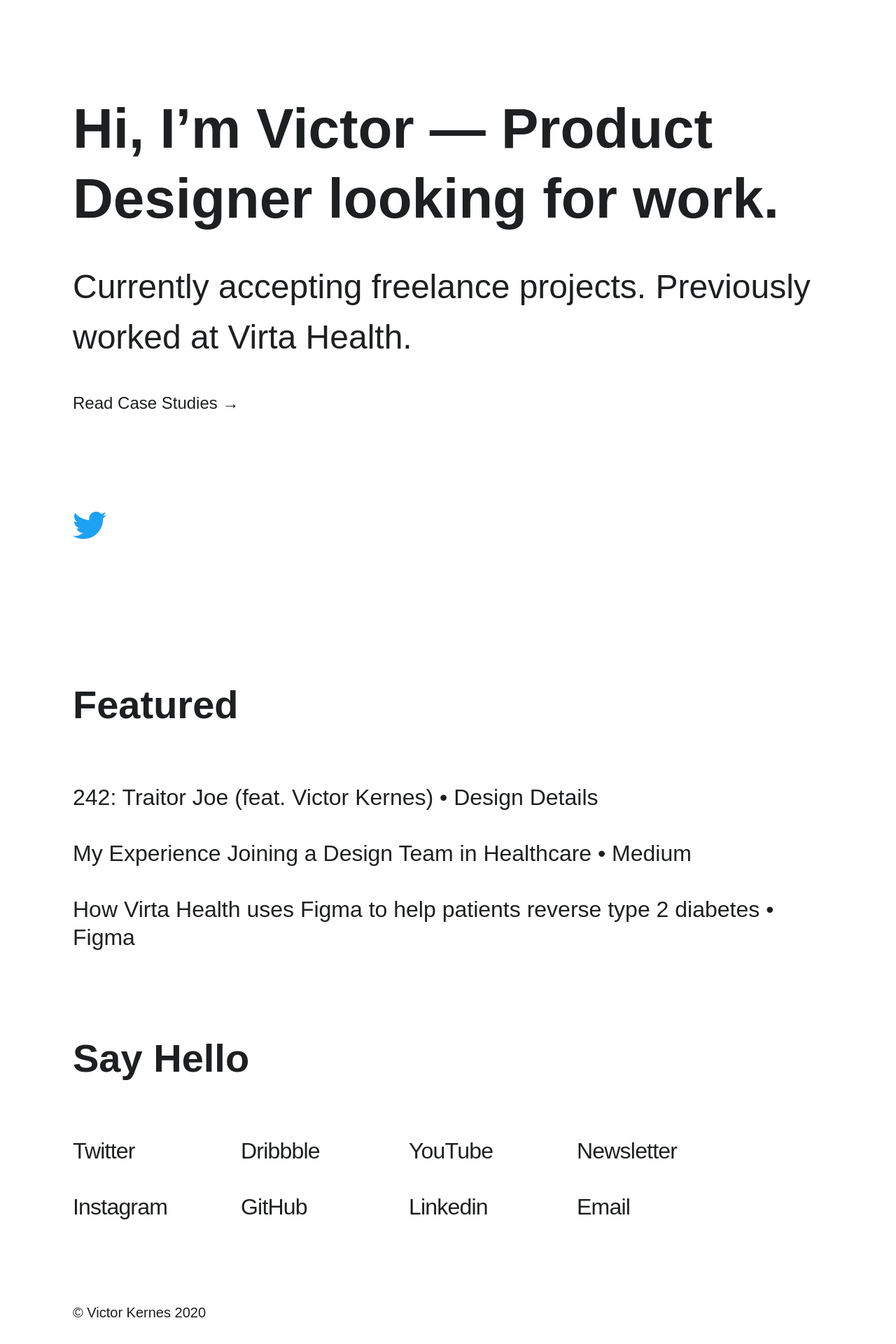
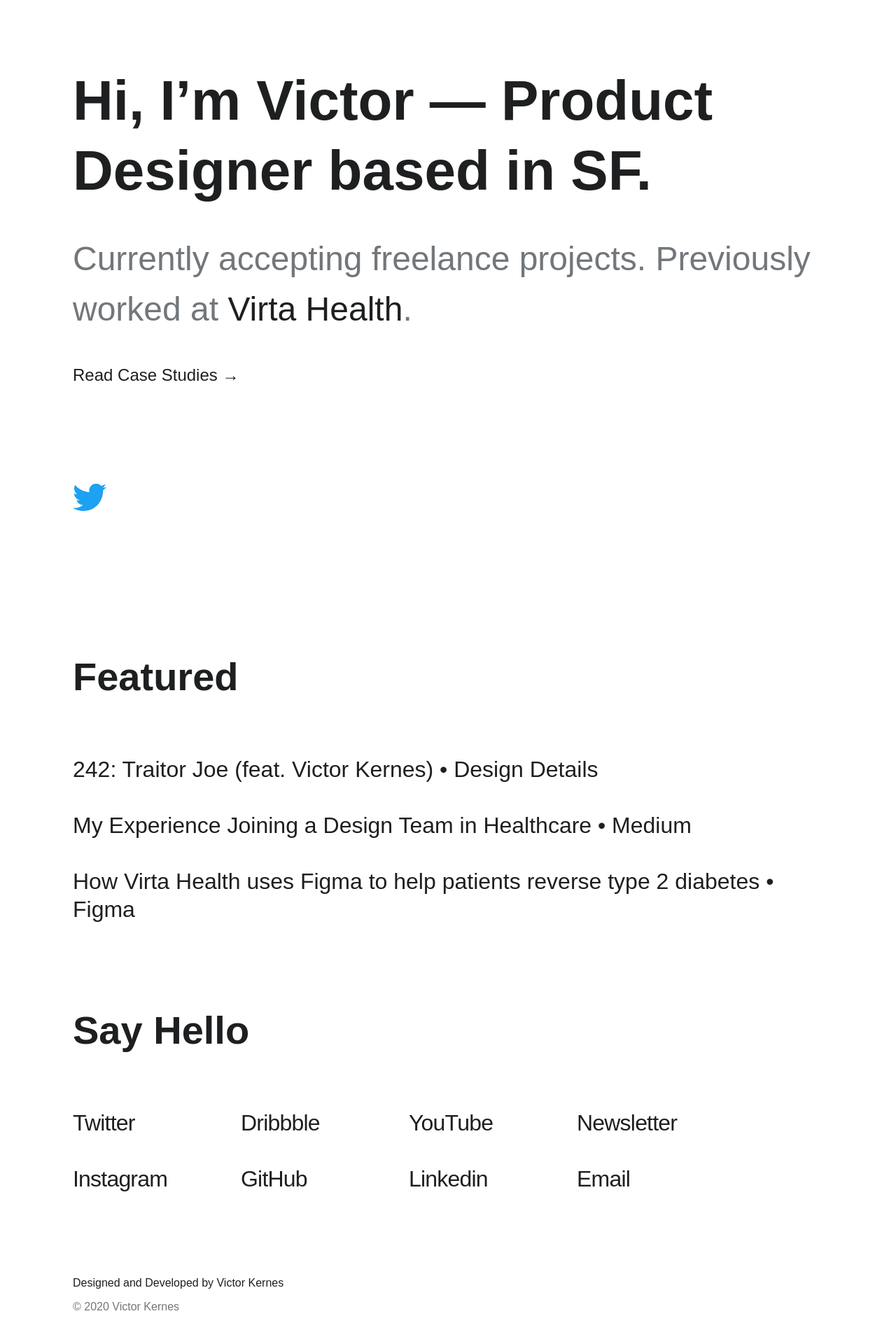
Before and after one commit to victorkernes/victor-kernes-next, a Next.js app: page / in a window 1280 px wide. Shown: the part 106-2026 px from the top of the page at 70% size. Built offline with nearby package versions, Linux system fonts and the light colour scheme.

Commit message:
Adding nav style

```diff
--- a/components/Footer/Footer.module.css
+++ b/components/Footer/Footer.module.css
@@ -32,8 +32,13 @@
   font-style: normal;
   letter-spacing: -0.05rem;
 }
+.Developer {
+  font-size: 1rem;
+  padding-bottom: 1rem;
+}
 .Copyright {
-  font-size: 1.25rem;
+  font-size: 1rem;
+  color: #72777b;
 }
 @media (max-width: 720px) {
   .FooterContainer {
--- a/components/Footer/index.js
+++ b/components/Footer/index.js
@@ -59,7 +59,8 @@
           </p>
         </div>
       </div>
-      <p className={styles.Copyright}>© Victor Kernes 2020</p>
+      <p className={styles.Developer}>Designed and Developed by Victor Kernes</p>
+      <p className={styles.Copyright}>© 2020 Victor Kernes</p>
     </div>
   </footer>
 );
--- a/components/Nav/Nav.module.css
+++ b/components/Nav/Nav.module.css
@@ -1,3 +1,8 @@
+.Nav {
+  position: fixed;
+  min-width: 100%;
+  -webkit-backdrop-filter: blur(20px) saturate(130%);
+}
 .NavContainer {
   max-width: 1072px;
   margin: 0 auto;
--- a/components/Nav/index.js
+++ b/components/Nav/index.js
@@ -1,7 +1,8 @@
 import styles from "./Nav.module.css";
 
 const Nav = () => (
-  <nav className={styles.NavContainer}>
+  <nav className={styles.Nav}>
+    <div className={styles.NavContainer}>
       <div className={styles.NavContainerLeft}>
         <ul className={styles.NavLinksLeft}>
           <li className="f4 bold">
@@ -43,6 +44,7 @@
           </li>
         </ul>
       </div>
+    </div>
   </nav>
 );
 export default Nav;
--- a/pages/index.js
+++ b/pages/index.js
@@ -4,10 +4,11 @@
   <Page>
     <section className={"AboutMeSection"}>
       <h1 className={"f-headline AboutMeDescription"}>
-        Hi, I’m Victor — Product Designer looking for work.
+        Hi, I’m Victor — Product Designer based in SF.
       </h1>
       <h3 className={"f1 AboutMeContext"}>
-        Currently accepting freelance projects. Previously worked at Virta Health.
+        Currently accepting freelance projects. Previously worked at{" "}
+        <a href="https://www.virtahealth.com" target="_blank">Virta Health</a>.
       </h3>
       <h4 className={"f3 CaseStudies"}>
         <a
--- a/pages/styles.css
+++ b/pages/styles.css
@@ -31,6 +31,7 @@
   background-color: var(--body-background);
 }
 a {
+  text-decoration: none;
   color: var(--link-color);
 }
 a:hover {
@@ -84,11 +85,13 @@
 }
 .AboutMeDescription {
   font-weight: 700;
+  padding-top: 5rem;
   padding-bottom: 2.5rem;
 }
 .AboutMeContext {
   font-weight: 400;
   padding-bottom: 2.5rem;
+  color: #72777b;
 }
 .CaseStudies {
   font-weight: 400;
```
Lines whose indentation alone changed are shown as unchanged.
